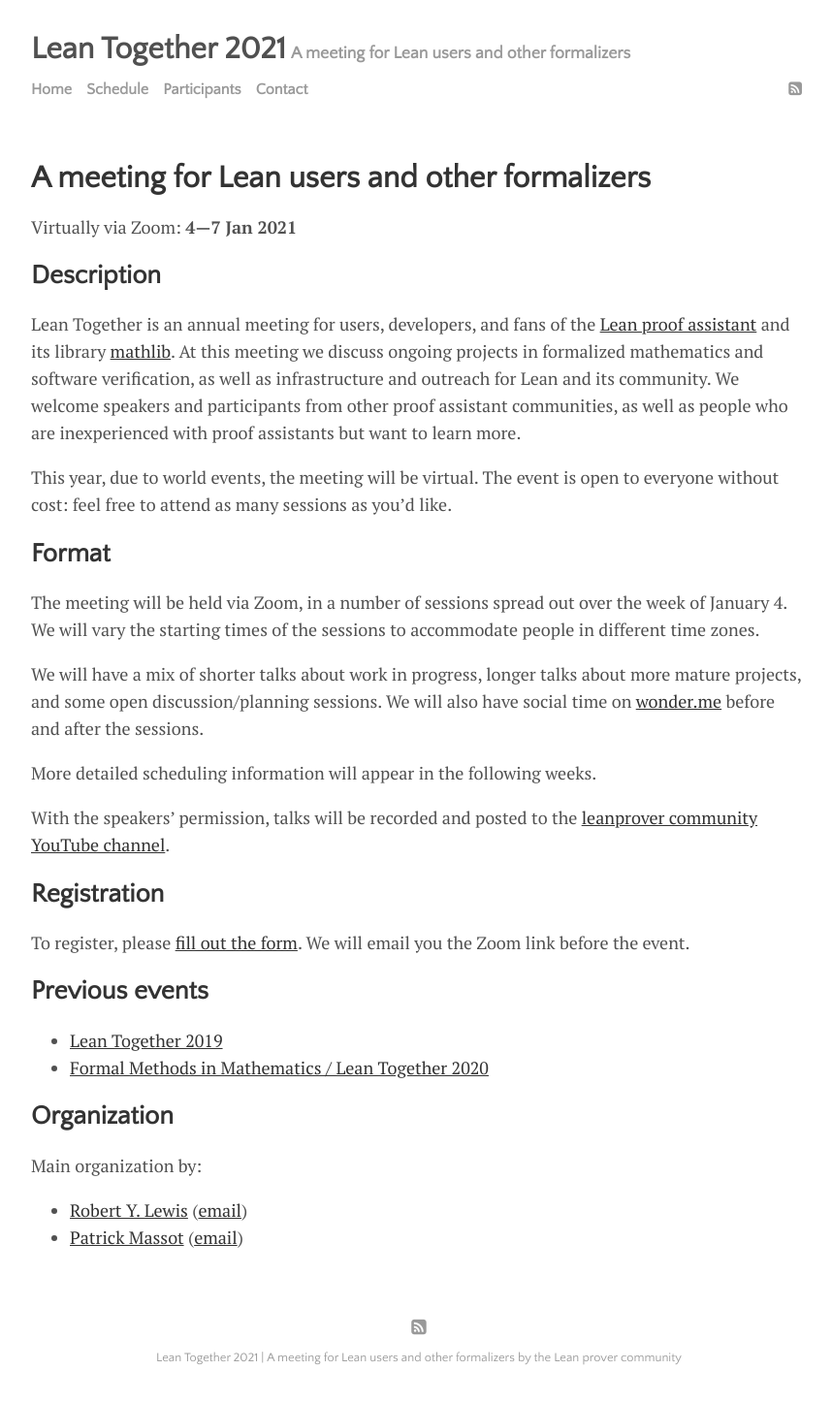
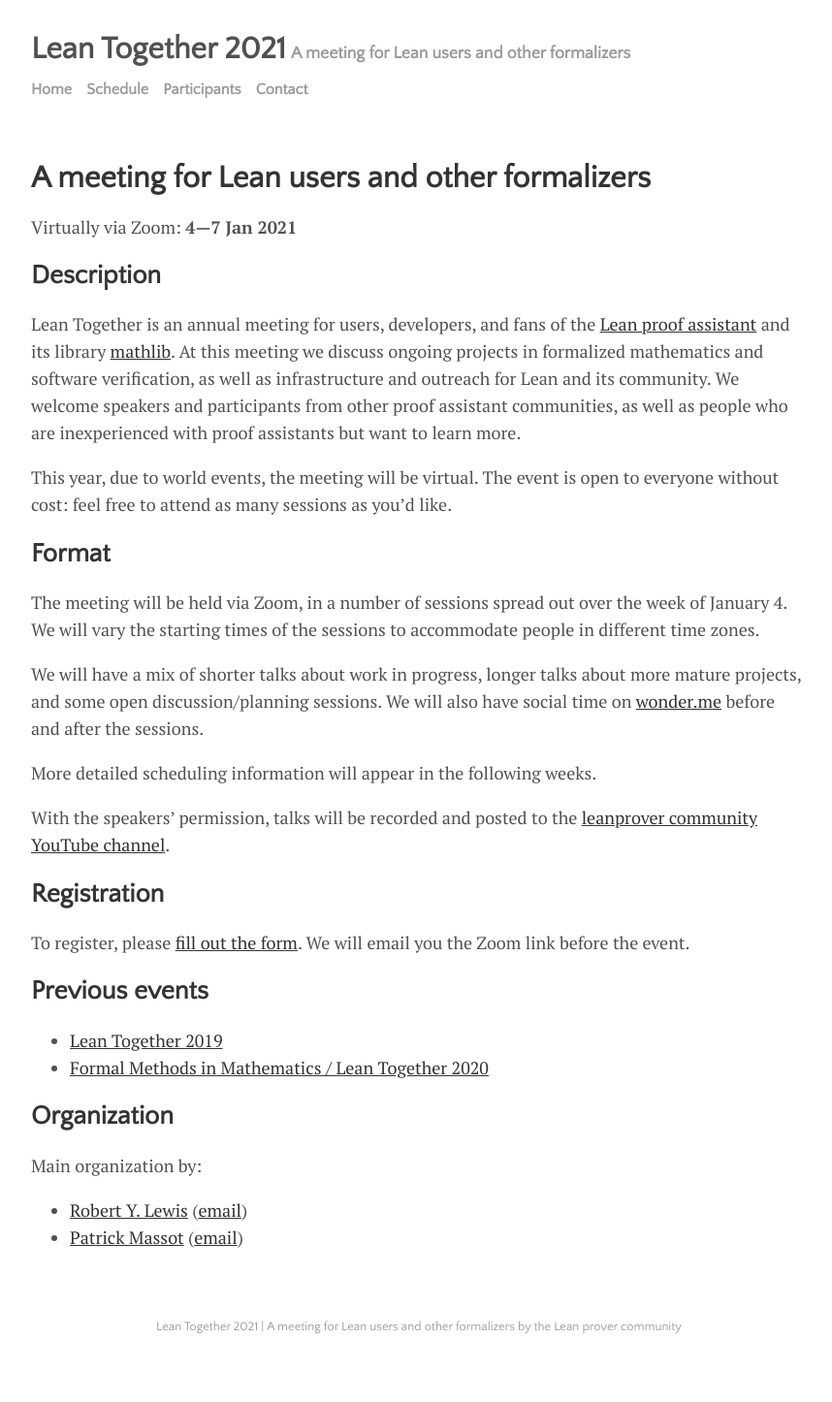
Before and after one commit to leanprover-community/lt2021, a Jekyll site: the page built from index.md, in a window 1280 px wide. Shown: the whole page at 97% size, without its empty margins (208-1066 px from the left). Built offline with Jekyll 4.4.1, drawn with Linux system fonts in a browser that asks for light colours; after the commit the page ends 1414 px from its top, so only the background shows below that.

Commit message:
Remove feed icon (and unused pageination plugin)

```diff
--- a/_config.yml
+++ b/_config.yml
@@ -10,14 +10,11 @@
 #   sort_field: 'date'
 #   sort_reverse: true
 
-# jekyll-paginate configuration
-paginate:            5
-
 # Build settings
 markdown:            kramdown
 highlighter:         rouge
 permalink:           none
-plugins:             [jekyll-paginate, jekyll-sitemap, jekyll-feed, jekyll-seo-tag]
+plugins:             [jekyll-sitemap, jekyll-seo-tag]
 
 # Customise atom feed settings (this is where Jekyll-Feed gets configuration information)
 title:		           'Lean Together 2021'
--- a/_data/settings.yml
+++ b/_data/settings.yml
@@ -12,8 +12,4 @@ menu:
 - {name: 'Participants', path: '', url: 'participants.html'}
 - {name: 'Contact', path: '', url: 'contact.html'}
 
-# Available social icons are powered by Font Awesome, so you can use any icon that they offer
-social:
-- {icon: 'rss-square', link: '/feed.xml'}
-
 sharing_button_prompt: 'Feel free to share!'
--- a/_includes/head.html
+++ b/_includes/head.html
@@ -13,11 +13,6 @@
 
   <link rel="stylesheet" href="{{ site.github.url }}/assets/css/main.css">
   <link rel="stylesheet" href="{{ site.github.url }}/assets/css/syntax.css">
-  <!-- Use Atom -->
-  {% feed_meta %}
-  <!-- Use RSS-2.0 -->
-  <!--<link href="{{ site.github.url }}/rss-feed.xml" type="application/rss+xml" rel="alternate" title="{{ site.title }} | {{ site.description }}"/>
-  //-->
 
   <link rel="stylesheet" href="https://fonts.googleapis.com/css?family=PT+Serif:400,400italic,700%7CPT+Sans:400">
   <link rel="stylesheet" href="https://fonts.googleapis.com/css?family=Source+Code+Pro">
```
